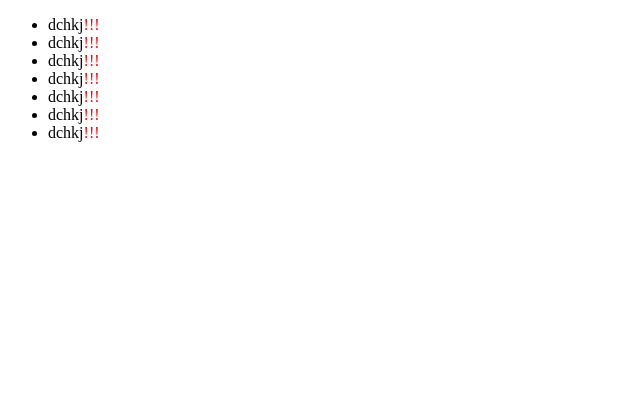
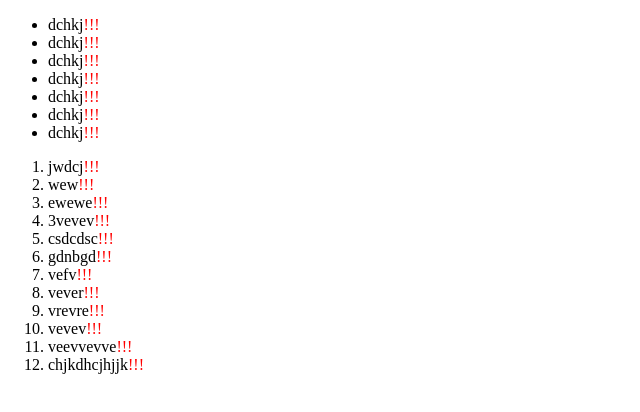
Before and after one commit to Ihor86/mar.23_js_Hilevych, a plain HTML site: page js_dz_1/index.html in a window 1280 px wide. Shown: the whole page, without its empty margins (0-640 px from the left). Drawn offline with Linux system fonts and the light colour scheme.

Commit message:
add ol with li

```diff
--- a/js_dz_1/index.html
+++ b/js_dz_1/index.html
@@ -23,7 +23,22 @@
         <li>dchkj</li>
     </ul>
 </div>
-
+<div>
+    <ol>
+        <li>jwdcj</li>
+        <li>wew</li>
+        <li>ewewe</li>
+        <li>3vevev</li>
+        <li>csdcdsc</li>
+        <li>gdnbgd</li>
+        <li>vefv</li>
+        <li>vever</li>
+        <li>vrevre</li>
+        <li>vevev</li>
+        <li>veevvevve</li>
+        <li>chjkdhcjhjjk</li>
+    </ol>
+</div>
 <script>
 
 </script>
```
